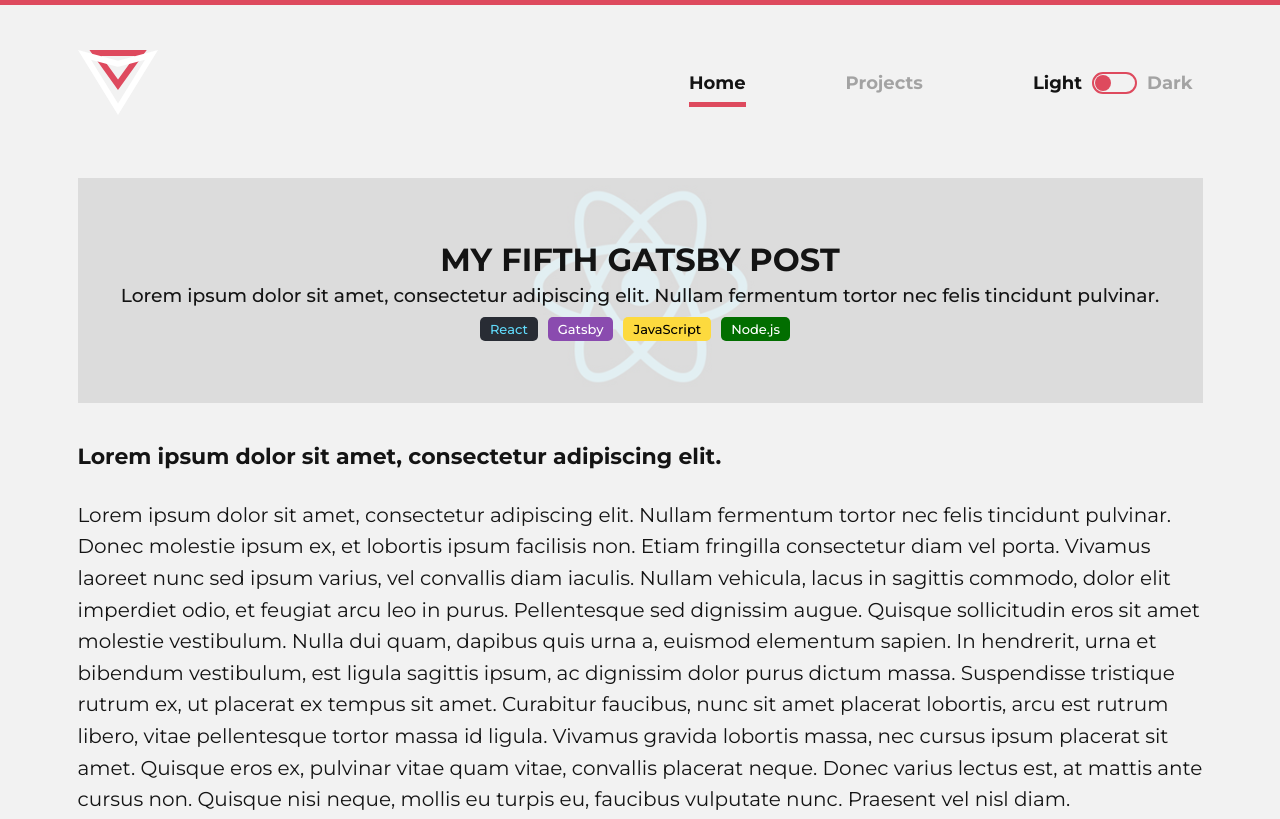
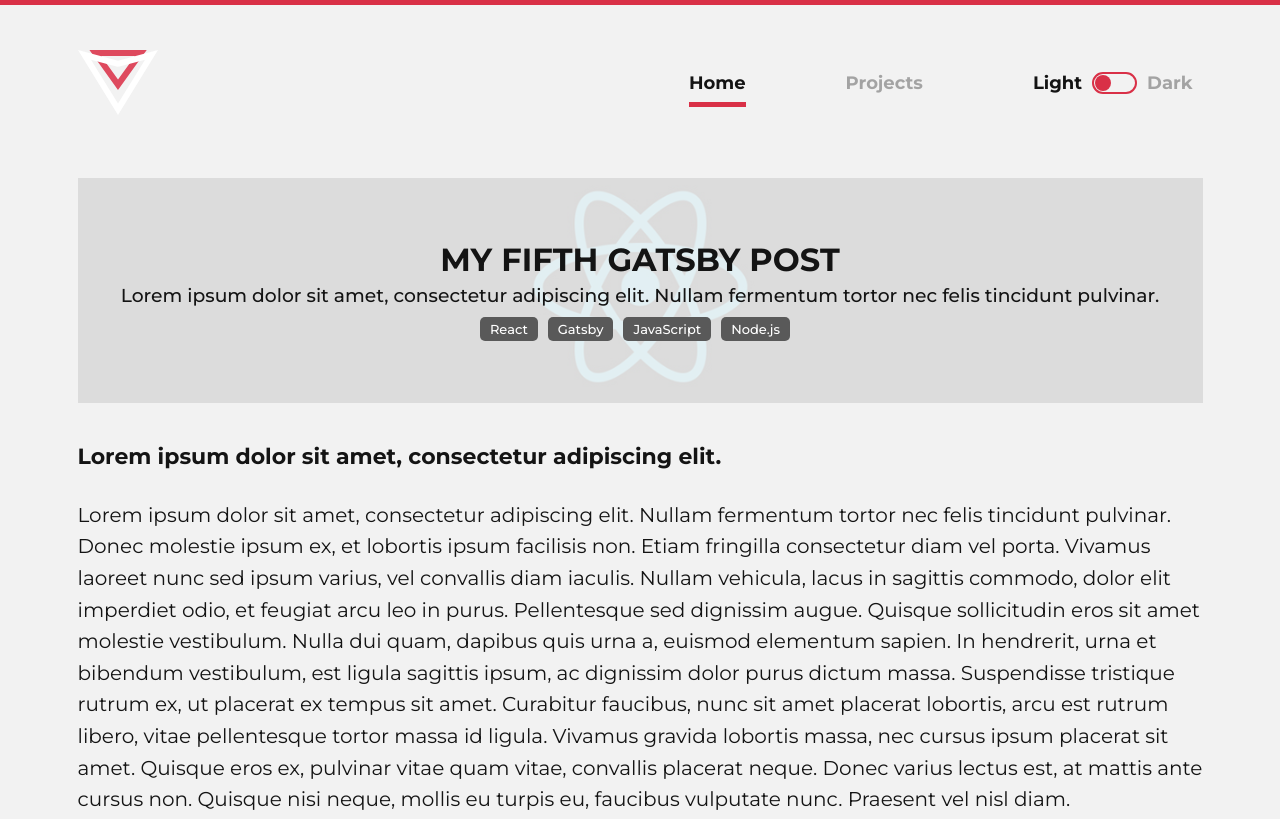
Before and after one commit to vinicius98s/viniciussales.com, a Gatsby site: page /my-fifth-post in a window 1280 px wide. Shown: the top 819 px of the page. Built offline with nearby package versions, Linux system fonts and the light colour scheme; Gatsby itself is replaced by a stand-in of ours; some packages are replaced by stand-ins of ours.

Commit message:
Colors adjustments

```diff
--- a/src/assets/theme.js
+++ b/src/assets/theme.js
@@ -15,7 +15,7 @@ export const theme = {
         darkGrey: '#141414',
         semiDarkGrey: '#1D1D1D',
         lightGrey: '#F2F2F2',
-        main: '#DE4A5E',
+        main: '#D93047',
         mainHover: '#B92D40',
         white: '#FFFFFF',
     },
--- a/src/components/PostTags/colorsHelpers.js
+++ /dev/null
@@ -1,24 +0,0 @@
-const colorsHelpers = {
-    react: {
-        backgroundColor: '#282C34',
-        hover: '#20232A',
-        fontColor: '#61DBFB',
-    },
-    javascript: {
-        backgroundColor: '#FDDA3E',
-        hover: '#D6BA32',
-        fontColor: '#000000',
-    },
-    gatsby: {
-        backgroundColor: '#8a4baf',
-        hover: '#452475',
-        fontColor: '#FFFFFF',
-    },
-    'node.js': {
-        backgroundColor: '#026e00',
-        hover: '#43853d',
-        fontColor: '#FFFFFF',
-    },
-};
-
-export default colorsHelpers;
--- a/src/components/PostTags/index.js
+++ b/src/components/PostTags/index.js
@@ -1,21 +1,18 @@
 import React from 'react';
 import PropTypes from 'prop-types';
+import { withTheme } from 'styled-components';
 
 import Button from '../Button';
 
 import { TagsWrapper } from './styles';
-import colorsHelpers from './colorsHelpers';
 
-const PostTags = ({ tags, justifyContent, alignItems }) => (
+const PostTags = ({ tags, justifyContent, alignItems, theme }) => (
     <TagsWrapper justifyContent={justifyContent} alignItems={alignItems}>
         {tags.length &&
             tags.map((tag, index) => (
                 <Button
-                    customColor={
-                        colorsHelpers[tag.toLowerCase()].backgroundColor
-                    }
-                    customColorHover={colorsHelpers[tag.toLowerCase()].hover}
-                    fontColor={colorsHelpers[tag.toLowerCase()].fontColor}
+                    customColor="#595959"
+                    fontColor={theme.colors.white}
                     fontSize="13px"
                     key={`${tag}-${index}`}
                     padding="4px 10px"
@@ -39,4 +36,4 @@ PostTags.propTypes = {
     tags: PropTypes.array.isRequired,
 };
 
-export default PostTags;
+export default withTheme(PostTags);
```
